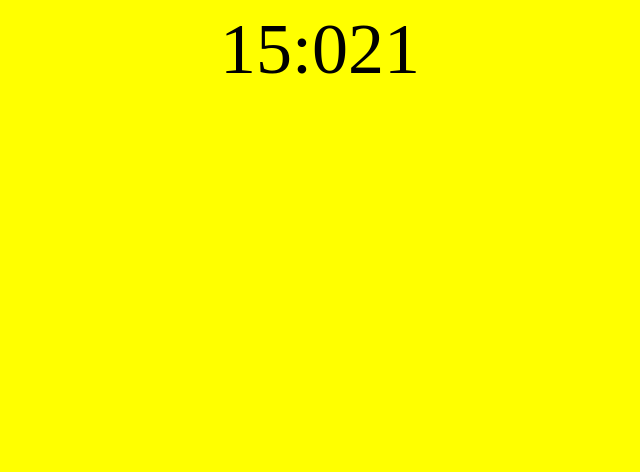
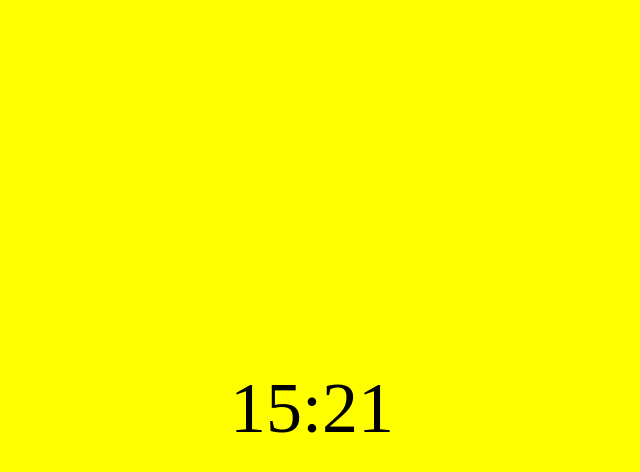
Before and after one commit to nrn/nrn.github.io, a website: page clock/index.html in a window 1280 px wide. Shown: the whole page, without its empty margins (328-968 px from the left). Drawn offline with Linux system fonts and the light colour scheme; files whose address does not match are found by name.

Commit message:
Clean up clock.

```diff
--- a/clock/index.html
+++ b/clock/index.html
@@ -1,11 +1,11 @@
 <!DOCTYPE html>
 
-<link rel="stylesheet" href="../style.css">
-
 <style>
+  html {
+    height: 100%
+  }
   body {
     height: 100%;
-    width: 100%;
     display: flex;
     flex-direction: row;
     justify-content: center;
@@ -25,18 +25,20 @@
 
 <title>Sleepy time clock</title>
 
-<script src="../bundle/common.js"></script>
+<div id="clock_face"></div>
 
-<main>
-  <div id="clock_face"></div>
-</main>
 <script>
+  // A simple sleep time clock.
+  // displays 24hr clock,
+  // background turns from yello -> green to indicate
+  // it's is time to get out of bed.
   update()
-  window.setInterval(update(), 1000)
+  window.setInterval(update(), 60000)
   function update () {
     var hours = new Date().getHours()
     clock_face.innerHTML = getTime()
-    if (hours >= 8 && hours < 10) {
+    // Change this to set what time the clock turns green. Set for 8am.
+    if (hours >= 9 && hours < 10) {
       document.body.className = 'wake'
     } else {
       document.body.className = 'sleep'
@@ -45,6 +47,6 @@
   function getTime () {
     var time = new Date()
     var min = time.getMinutes()
-    return '' + time.getHours() + ':' + (min.length > 1 ? '' : '0') + min
+    return '' + time.getHours() + ':' + (min < 10 ? '0' : '') + min
   }
 </script>
```
